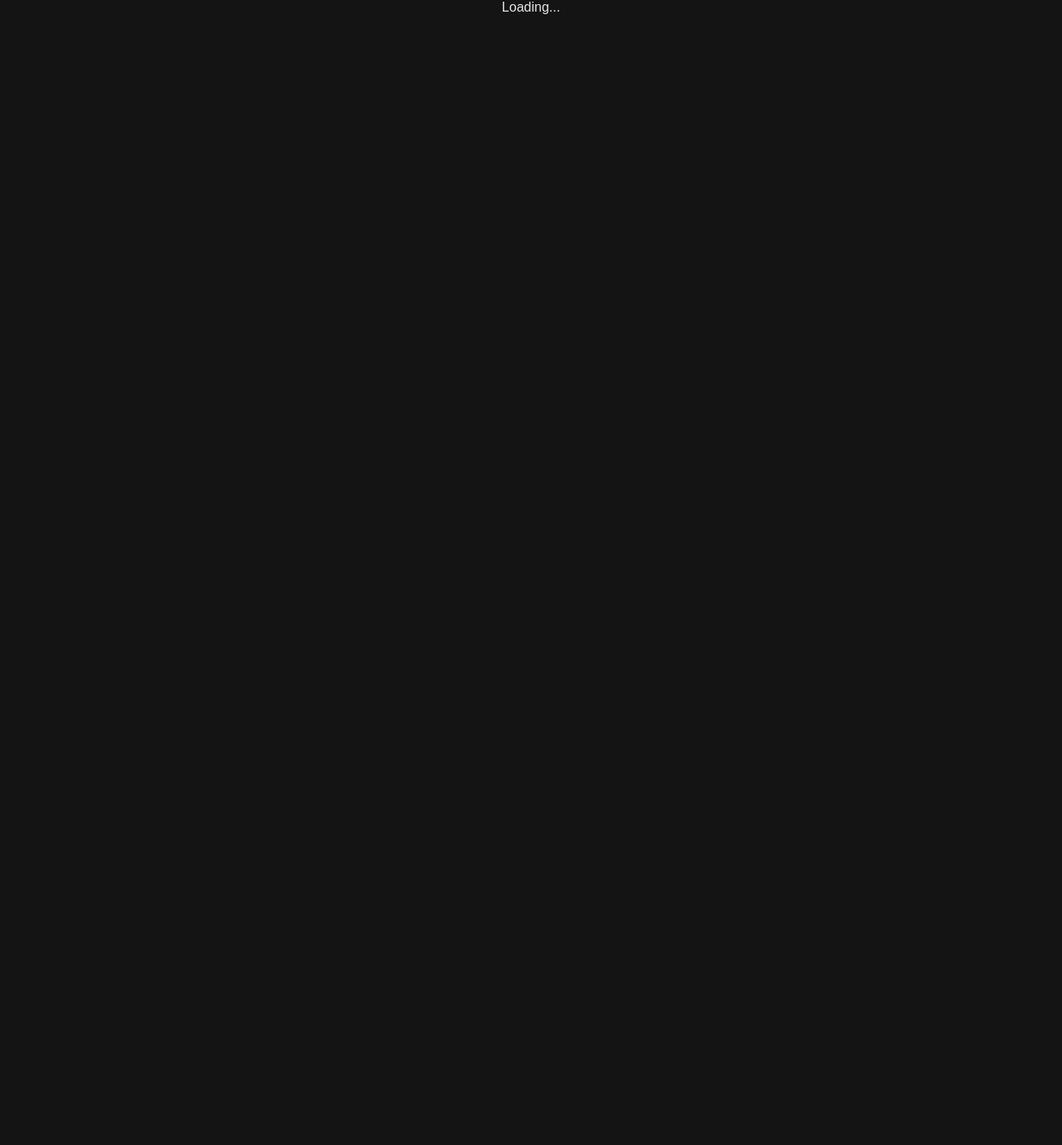
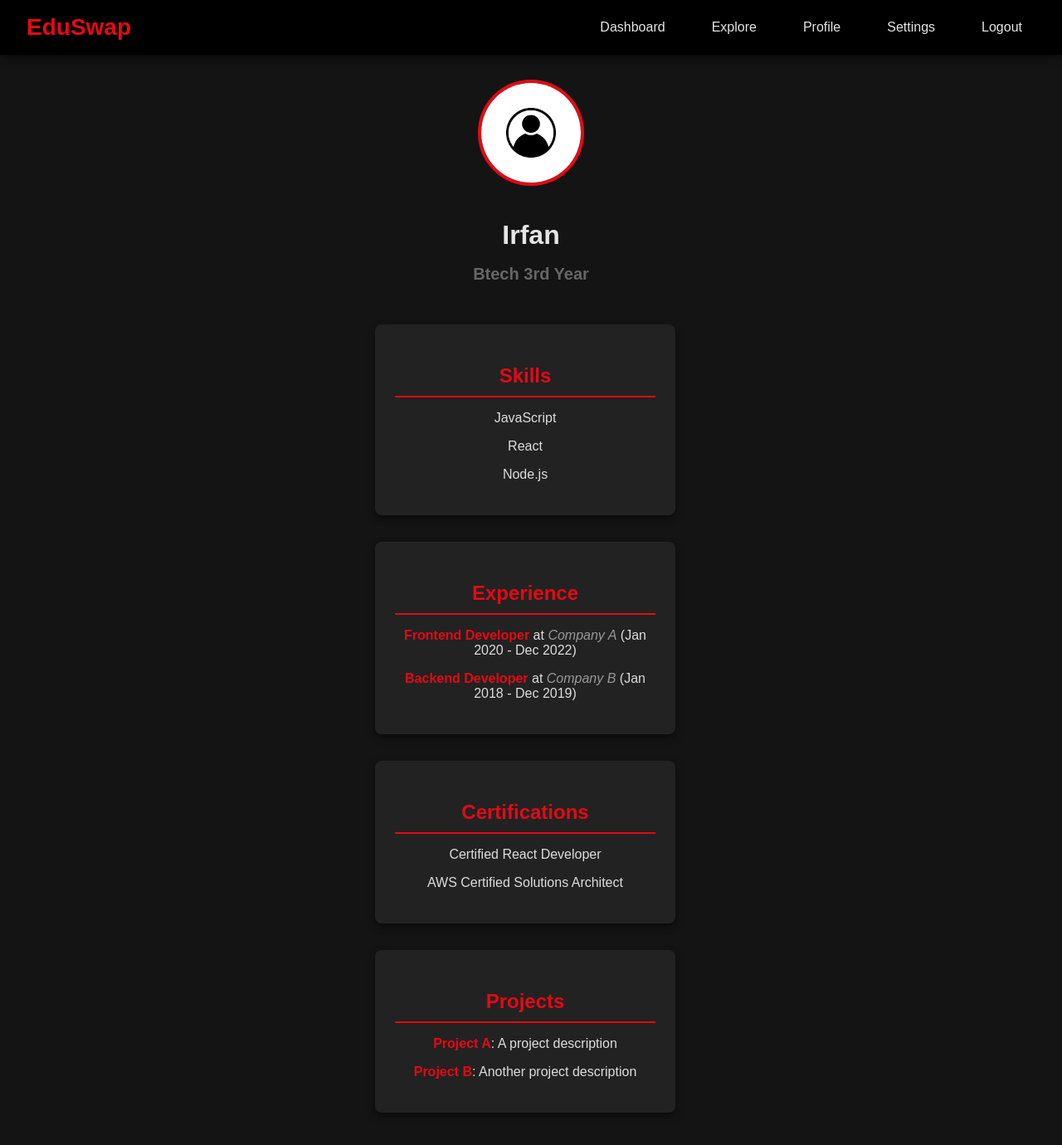
Before and after one commit to satvik1357/eduswap-main, a React (Create React App) app: page /dashboard in a window 1280 px wide. Shown: the top 1380 px of the page at 83% size. Before the commit the page ends 800 px from the top, so only its background shows below. Built offline with nearby package versions, Linux system fonts and the light colour scheme.

Commit message:
updated 1.2

```diff
--- a/src/contexts/UserContext.js
+++ /dev/null
@@ -1,13 +0,0 @@
-import React, { createContext, useState } from 'react';
-
-export const UserContext = createContext();
-
-export const UserProvider = ({ children }) => {
-  const [user, setUser] = useState(null);
-
-  return (
-    <UserContext.Provider value={{ user, setUser }}>
-      {children}
-    </UserContext.Provider>
-  );
-};
--- a/src/pages/Dashboard.js
+++ b/src/pages/Dashboard.js
@@ -1,32 +1,27 @@
-import React, { useContext, useState, useEffect } from 'react';
+import React from 'react';
 import { Link } from 'react-router-dom';
-import { UserContext } from '../contexts/UserContext'; // Import UserContext
-import '../styles/Dashboard.css'; // Ensure you have this CSS file
+import '../styles/ProfilePage.css';
+import logo from '../images/logo.jpg'; // Update the path to your logo
 
-const images = [
-  '/images/EduSwap.png', // Replace with your image URLs
-  '/images/image1.png',
-  '/images/image.png',
-];
-
-function Dashboard() {
-  const { user } = useContext(UserContext); // Use UserContext to get user
-  const [currentIndex, setCurrentIndex] = useState(0);
-
-  useEffect(() => {
-    const interval = setInterval(() => {
-      setCurrentIndex((prevIndex) => (prevIndex + 1) % images.length);
-    }, 3000); // Change image every 3 seconds
-
-    return () => clearInterval(interval);
-  }, []);
-
-  if (!user) {
-    return <div>Loading...</div>;
-  }
+const ProfilePage = () => {
+  // Dummy profile data
+  const profile = {
+    name: 'Irfan',
+    title: 'Btech 3rd Year',
+    skills: ['JavaScript', 'React', 'Node.js'],
+    experience: [
+      { role: 'Frontend Developer', company: 'Company A', duration: 'Jan 2020 - Dec 2022' },
+      { role: 'Backend Developer', company: 'Company B', duration: 'Jan 2018 - Dec 2019' }
+    ],
+    certifications: ['Certified React Developer', 'AWS Certified Solutions Architect'],
+    projects: [
+      { title: 'Project A', description: 'A project description' },
+      { title: 'Project B', description: 'Another project description' }
+    ]
+  };
 
   return (
-    <div className="dashboard">
+    <div className="profile-page">
       <nav className="navbar">
         <div className="navbar-brand">
           <Link to="/">EduSwap</Link>
@@ -39,31 +34,57 @@ function Dashboard() {
           <li><Link to="/logout">Logout</Link></li>
         </ul>
       </nav>
-      <header className="dashboard-header">
-        <h1>Welcome, {user.displayName}!</h1>
-        <div className="image-slider">
-          {images.map((image, index) => (
-            <img
-              key={index}
-              src={image}
-              alt={`Slide ${index + 1}`}
-              className={index === currentIndex ? 'visible' : 'hidden'}
-            />
-          ))}
-        </div>
-      </header>
-      <main className="dashboard-main">
-        <section className="dashboard-overview">
-          <h2>Your Skills</h2>
-          {/* Add skills here */}
-        </section>
-        <section className="dashboard-notifications">
-          <h2>Notifications</h2>
-          {/* Add notifications here */}
-        </section>
-      </main>
+      <div className="profile-content">
+        <header className="profile-header">
+          <div className="profile-image-container">
+            <img src={logo} alt="Profile" className="profile-image" />
+          </div>
+          <div className="profile-info">
+            <h1>{profile.name}</h1>
+            <h2>{profile.title}</h2>
+          </div>
+        </header>
+        <main className="profile-main">
+          <section className="profile-section">
+            <h3>Skills</h3>
+            <ul>
+              {profile.skills.map((skill, index) => (
+                <li key={index}>{skill}</li>
+              ))}
+            </ul>
+          </section>
+          <section className="profile-section">
+            <h3>Experience</h3>
+            <ul>
+              {profile.experience.map((exp, index) => (
+                <li key={index}>
+                  <strong>{exp.role}</strong> at <em>{exp.company}</em> ({exp.duration})
+                </li>
+              ))}
+            </ul>
+          </section>
+          <section className="profile-section">
+            <h3>Certifications</h3>
+            <ul>
+              {profile.certifications.map((cert, index) => (
+                <li key={index}>{cert}</li>
+              ))}
+            </ul>
+          </section>
+          <section className="profile-section">
+            <h3>Projects</h3>
+            <ul>
+              {profile.projects.map((proj, index) => (
+                <li key={index}>
+                  <strong>{proj.title}</strong>: {proj.description}
+                </li>
+              ))}
+            </ul>
+          </section>
+        </main>
+      </div>
     </div>
   );
-}
+};
 
-export default Dashboard;
+export default ProfilePage;
--- a/src/pages/ProfilePage.js
+++ b/src/pages/ProfilePage.js
@@ -1,15 +1,24 @@
-import React, { useContext } from 'react';
+import React from 'react';
 import { Link } from 'react-router-dom';
-import { UserContext } from '../contexts/UserContext'; // Import UserContext
 import '../styles/ProfilePage.css';
 import logo from '../images/logo.jpg'; // Update the path to your logo
 
 const ProfilePage = () => {
-  const { user } = useContext(UserContext); // Use UserContext to get user
-
-  if (!user) {
-    return <div>Loading...</div>;
-  }
+  // Dummy profile data
+  const profile = {
+    name: 'Irfan',
+    title: 'Btech 3rd Year',
+    skills: ['JavaScript', 'React', 'Node.js'],
+    experience: [
+      { role: 'Frontend Developer', company: 'Company A', duration: 'Jan 2020 - Dec 2022' },
+      { role: 'Backend Developer', company: 'Company B', duration: 'Jan 2018 - Dec 2019' }
+    ],
+    certifications: ['Certified React Developer', 'AWS Certified Solutions Architect'],
+    projects: [
+      { title: 'Project A', description: 'A project description' },
+      { title: 'Project B', description: 'Another project description' }
+    ]
+  };
 
   return (
     <div className="profile-page">
@@ -31,26 +40,46 @@ const ProfilePage = () => {
             <img src={logo} alt="Profile" className="profile-image" />
           </div>
           <div className="profile-info">
-            <h1>{user.displayName}</h1>
-            <h2>{user.email}</h2>
+            <h1>{profile.name}</h1>
+            <h2>{profile.title}</h2>
           </div>
         </header>
         <main className="profile-main">
           <section className="profile-section">
             <h3>Skills</h3>
-            {/* Add skills here */}
+            <ul>
+              {profile.skills.map((skill, index) => (
+                <li key={index}>{skill}</li>
+              ))}
+            </ul>
           </section>
           <section className="profile-section">
             <h3>Experience</h3>
-            {/* Add experience here */}
+            <ul>
+              {profile.experience.map((exp, index) => (
+                <li key={index}>
+                  <strong>{exp.role}</strong> at <em>{exp.company}</em> ({exp.duration})
+                </li>
+              ))}
+            </ul>
           </section>
           <section className="profile-section">
             <h3>Certifications</h3>
-            {/* Add certifications here */}
+            <ul>
+              {profile.certifications.map((cert, index) => (
+                <li key={index}>{cert}</li>
+              ))}
+            </ul>
           </section>
           <section className="profile-section">
             <h3>Projects</h3>
-            {/* Add projects here */}
+            <ul>
+              {profile.projects.map((proj, index) => (
+                <li key={index}>
+                  <strong>{proj.title}</strong>: {proj.description}
+                </li>
+              ))}
+            </ul>
           </section>
         </main>
       </div>
--- /dev/null
+++ b/src/pages/ProfileSetup.js
@@ -0,0 +1,82 @@
+import React, { useState } from 'react';
+import { useNavigate } from 'react-router-dom';
+import { getAuth } from 'firebase/auth';
+import { getFirestore, doc, updateDoc } from 'firebase/firestore';
+import '../styles/ProfileSetup.css'; // Ensure you have this CSS file
+
+const db = getFirestore();
+
+const ProfileSetup = () => {
+  const [skills, setSkills] = useState([]);
+  const [branch, setBranch] = useState('');
+  const [year, setYear] = useState('');
+  const [newSkill, setNewSkill] = useState('');
+  const navigate = useNavigate();
+
+  const handleAddSkill = () => {
+    if (newSkill.trim() !== '') {
+      setSkills([...skills, newSkill]);
+      setNewSkill('');
+    }
+  };
+
+  const handleCompleteProfile = async () => {
+    const auth = getAuth();
+    const user = auth.currentUser;
+
+    if (user) {
+      const userRef = doc(db, 'users', user.uid);
+      try {
+        await updateDoc(userRef, { skills, branch, year, profileComplete: true });
+        navigate('/dashboard'); // Redirect to Dashboard on completion
+      } catch (error) {
+        console.error('Error updating profile: ', error);
+        alert('Failed to update profile. Please try again.');
+      }
+    } else {
+      console.error('No user is signed in');
+      alert('No user is signed in. Please sign in again.');
+    }
+  };
+
+  return (
+    <div className="profile-setup">
+      <h2>Complete Your Profile</h2>
+      <label>
+        Branch:
+        <input
+          type="text"
+          value={branch}
+          onChange={(e) => setBranch(e.target.value)}
+          required
+        />
+      </label>
+      <label>
+        Year:
+        <input
+          type="text"
+          value={year}
+          onChange={(e) => setYear(e.target.value)}
+          required
+        />
+      </label>
+      <label>
+        Skills:
+        <input
+          type="text"
+          value={newSkill}
+          onChange={(e) => setNewSkill(e.target.value)}
+        />
+        <button type="button" onClick={handleAddSkill}>Add</button>
+      </label>
+      <ul>
+        {skills.map((skill, index) => (
+          <li key={index}>{skill}</li>
+        ))}
+      </ul>
+      <button type="button" onClick={handleCompleteProfile}>Complete</button>
+    </div>
+  );
+};
+
+export default ProfileSetup;
--- /dev/null
+++ b/src/styles/ProfileSetup.css
@@ -0,0 +1,49 @@
+/* src/styles/ProfileSetup.css */
+
+.profile-setup {
+    padding: 20px;
+    max-width: 600px;
+    margin: 0 auto;
+  }
+
+  .profile-setup h2 {
+    margin-bottom: 20px;
+  }
+
+  .profile-setup label {
+    display: block;
+    margin-bottom: 10px;
+  }
+
+  .profile-setup input {
+    width: 100%;
+    padding: 8px;
+    margin-bottom: 10px;
+    border: 1px solid #ccc;
+    border-radius: 4px;
+  }
+
+  .profile-setup button {
+    padding: 10px 20px;
+    border: none;
+    border-radius: 4px;
+    background-color: #007bff;
+    color: white;
+    cursor: pointer;
+  }
+
+  .profile-setup button:hover {
+    background-color: #0056b3;
+  }
+
+  .profile-setup ul {
+    list-style-type: none;
+    padding: 0;
+  }
+
+  .profile-setup li {
+    background: #f4f4f4;
+    margin-bottom: 5px;
+    padding: 10px;
+    border-radius: 4px;
+  }
```
Also changed, not shown: src/App.js (+6 -7 lines), src/pages/HomePage.js (+45 -19 lines).
